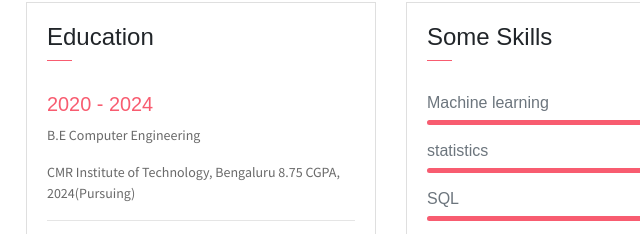
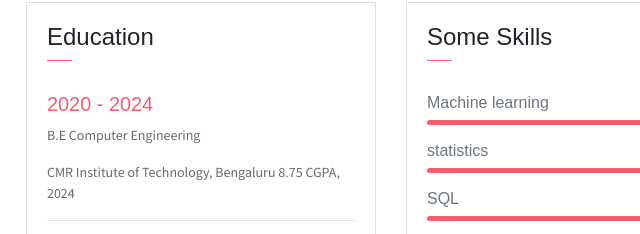
Before and after one commit to karloshyadav/portfolio-main, a website: page public_html/index.html in a window 1280 px wide. Shown: the part 1524-1758 px from the top of the page, 439-1079 px from the left. Drawn offline with Linux system fonts and the light colour scheme; some packages are replaced by stand-ins of ours.

Commit message:
Update index.html

```diff
--- a/public_html/index.html
+++ b/public_html/index.html
@@ -173,7 +173,7 @@
                             <h6 class="title text-danger">2020 - 2024</h6>
                             <P>B.E Computer Engineering</P>
                             <P class="subtitle">CMR Institute of Technology, Bengaluru
-                        8.75 CGPA, 2024(Pursuing)
+                        8.75 CGPA, 2024
                                 </P>
                             <hr>
                             <h6 class="title text-danger">2018 - 2020</h6>
```
